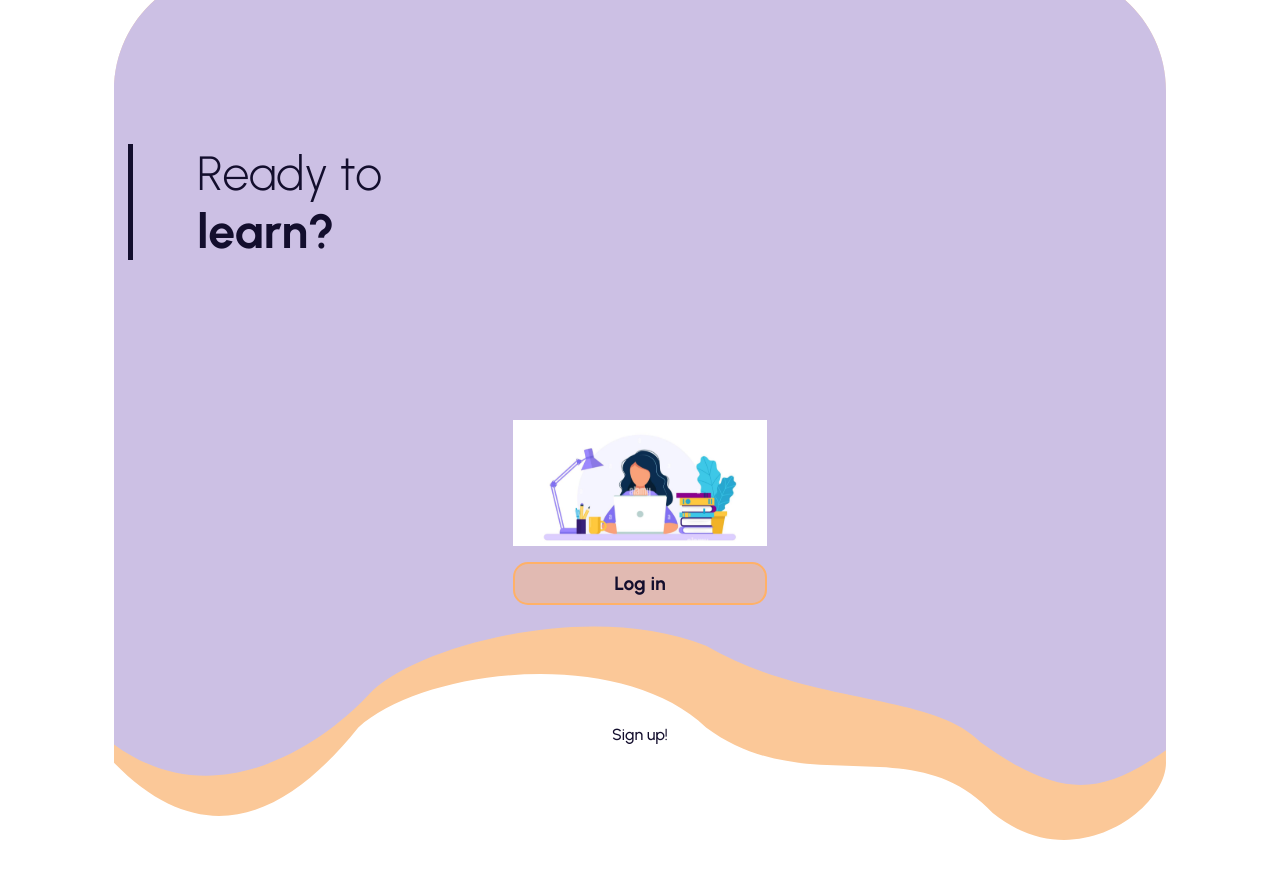
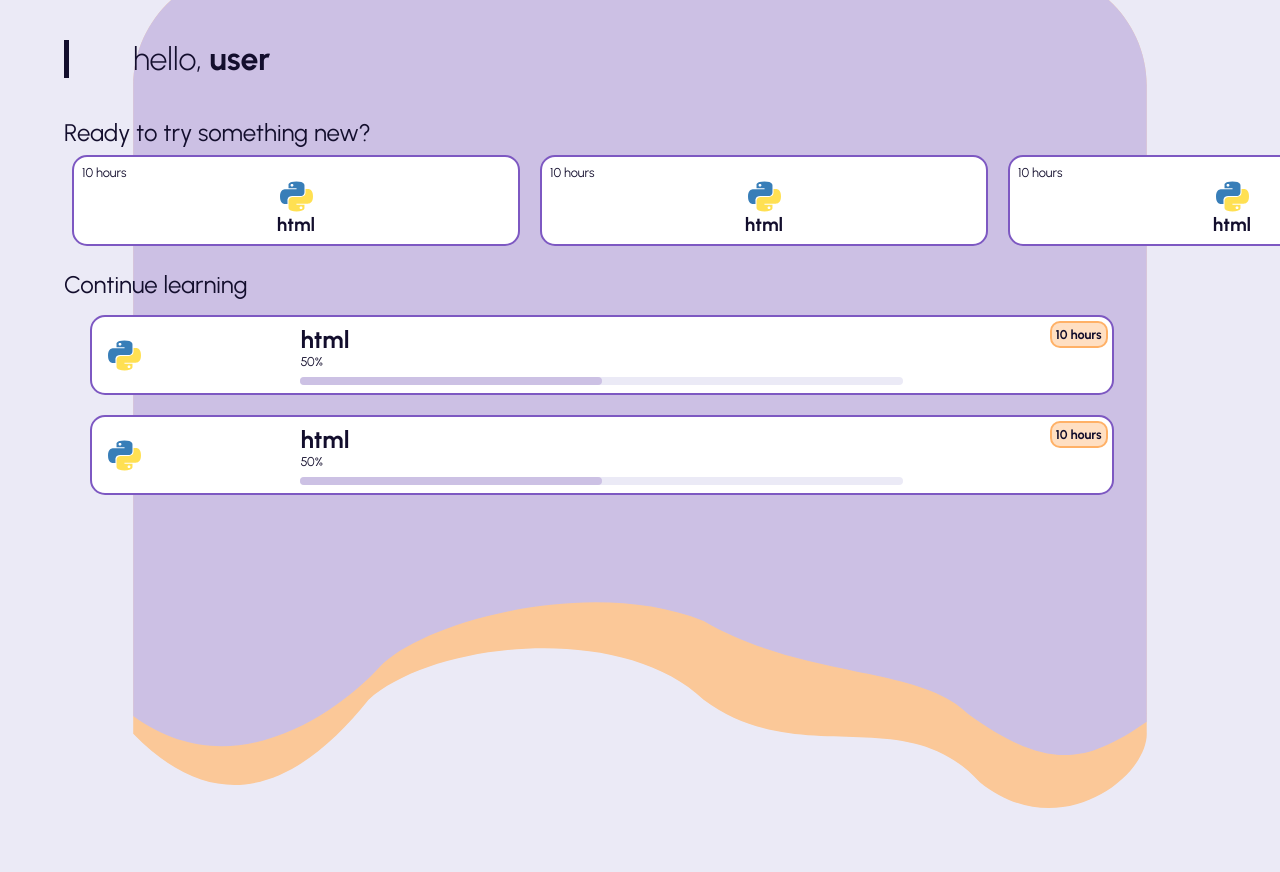
Before and after one commit to Vitolofs7/BrightMinds, a React (Vite) app in the folder frontend/: page /login in a window 1280 px wide. After the commit the page ends 840 px from the top, so only its background shows below. Built offline with nearby package versions, Linux system fonts and the light colour scheme.

Commit message:
Basic home page

```diff
--- a/frontend/src/App.jsx
+++ b/frontend/src/App.jsx
@@ -1,12 +1,14 @@
 import { useState } from 'react'
 import { LoginPage } from './pages/login/login.page'
+import { HomePage } from './pages/home/home.page'
 import './App.scss'
 
 function App() {
 
   return (
     <>
-      <LoginPage />
+      {/* <LoginPage /> */}
+      <HomePage username='user' />
 
 
     </>
--- a/frontend/src/App.scss
+++ b/frontend/src/App.scss
@@ -12,13 +12,14 @@
     :root {
         --color-yellow: #ffb167;
         --color-purple-dark: #130e2d;
+        --color-purple-dark-medium: #7D58C2;
         --color-purple-medium: #ccc1e4;
         --color-purple-light: #ebeaf6;
         --color-yellow-saturated: #ffb06666;
       }
 
       body {
-        // background-color: var(--color-purple-light);
+        background-color: var(--color-purple-light);
         background-image: url(./assets/backgroundThingy.svg);
         background-repeat: no-repeat;
         background-size: contain;
--- /dev/null
+++ b/frontend/src/components/card/card.component.jsx
@@ -0,0 +1,32 @@
+import { CardStyled } from "./card.styled";
+
+export const CardComponent = ({ className, type, courseLength, icon, courseName, courseProgress }) => {
+
+    return (
+        <CardStyled>
+            {type === 'courseSmall' && <div className="courseSmall">
+                <p>{courseLength}</p>
+                <img src={icon} alt="pythonLogo" />
+                <h3>{courseName}</h3>
+            </div>
+            }
+
+            {type === 'courseLarge' && <div className="courseLarge">
+                <img src={icon} alt="" />
+                <div>
+                    <h3>{courseName}</h3>
+                    <p>{courseProgress}</p>
+                    <div className="progressBarContainer">
+                        <div className="progressBar"></div>
+                    </div>
+                </div>
+                <div className="courseLength">
+                    <p>{courseLength}</p>
+                </div>
+            </div>
+
+
+            }
+        </CardStyled>
+    );
+}
--- /dev/null
+++ b/frontend/src/components/card/card.styled.js
@@ -0,0 +1,90 @@
+import styled from "styled-components";
+
+export const CardStyled = styled.div`
+
+
+.courseSmall {
+    background-color: #fff;
+    display: flex;
+    flex-direction: column;
+    justify-content: center;
+    align-items: center;
+    border: 2px solid var(--color-purple-dark-medium);
+    border-radius: 15px;
+    width: 35vw;
+    padding: 0.5rem;
+    img {
+        width: 33px;
+        height: 33px;
+    }
+    p {
+        align-self: flex-start;
+        font-size: 0.8rem;
+    }
+}
+
+.courseLarge {
+    position: relative;
+    background-color: #fff;
+    display: flex;
+    flex-direction: row;
+    justify-content: center;
+    align-items: center;
+    border: 2px solid var(--color-purple-dark-medium);
+    border-radius: 15px;
+    width: 80vw;
+    height: 10vh;
+    padding: 0.5rem;
+
+    >div:first-of-type {
+        width: 60%;
+        height: 100%;
+    }
+    img {
+        width: 33px;
+        height: 33px;
+        position: absolute;
+        left: 1rem;
+    }
+    h3 {
+        font-size: 1.5rem;
+        font-weight: bold;
+        color: var(--color-purple-dark);
+    }
+    p {
+        font-size: 0.8rem;
+        color: var(--color-purple-dark);
+    }
+
+    .courseLength {
+        position: absolute;
+        right: 0.25rem;
+        top: 0.25rem;
+        background-color: var(--color-yellow-saturated);
+        padding: 0.25rem;
+        border: 2px solid var(--color-yellow);
+        border-radius: 10px;
+        font-weight: 700;
+
+    }
+
+    .progressBarContainer {
+        background-color: var(--color-purple-light);
+        border-radius: 10px;
+        width: 100%;
+        height: 0.5rem;
+        margin-top: 0.5rem;
+        display: flex;
+        justify-content: start;
+        align-items: center;
+        gap: 0.5rem;
+    }
+
+    .progressBar {
+        background-color: var(--color-purple-medium);
+        border-radius: 10px;
+        width: 50%;
+        height: 100%;
+    }
+}
+`
--- /dev/null
+++ b/frontend/src/components/cardContainer/cardContainer.component.jsx
@@ -0,0 +1,5 @@
+import { CardContainerStyled } from "./cardContainer.styled";
+
+export const CardContainerComponent = ({ children, direction }) => {
+    return <CardContainerStyled className={direction}>{children}</CardContainerStyled>;
+}
--- /dev/null
+++ b/frontend/src/components/cardContainer/cardContainer.styled.js
@@ -0,0 +1,29 @@
+import styled from "styled-components";
+
+export const CardContainerStyled = styled.div`
+margin-bottom: 2vh;
+
+&.sideways {
+    display: flex;
+    flex-direction: row;
+    justify-content: start;
+    align-items: center;
+    gap: 20px;
+    padding: 0.5rem;
+    overflow-x: auto;
+    overflow-y: hidden;
+    &::-webkit-scrollbar {
+        display: none;
+    }
+}
+
+
+&.vertical {
+    display: flex;
+    flex-direction: column;
+    justify-content: start;
+    gap: 20px;
+    padding: 2vh 2vw;
+}
+
+`
--- /dev/null
+++ b/frontend/src/components/subtitle/subTitle.component.jsx
@@ -0,0 +1,9 @@
+import { SubTitleStyled } from "./subtitle.styled";
+
+export const SubTitleComponent = ({ text, boldness}) => {
+    return (
+        <SubTitleStyled className={`${boldness} subtitle`}>
+                <h2>{text}</h2>
+        </SubTitleStyled>
+    );
+}
--- /dev/null
+++ b/frontend/src/components/subtitle/subTitle.styled.js
@@ -0,0 +1,8 @@
+import styled from "styled-components";
+
+export const SubTitleStyled = styled.div`
+&.light h2{
+    font-weight: 400;
+}
+
+`
--- a/frontend/src/components/title/title.component.jsx
+++ b/frontend/src/components/title/title.component.jsx
@@ -2,9 +2,6 @@ import { TitleStyled } from "./title.styled";
 
 
 export const TitleComponent = ({ text, boldText, logo, size }) => {
-
-    console.log(size);
-
 
     return (
         <TitleStyled className='title'>
@@ -12,7 +9,7 @@ export const TitleComponent = ({ text, boldText, logo, size }) => {
                 {logo && <img src={logo} alt="Logo" />}
                 <div>
                     <h1>{text}</h1>
-                    <p>{boldText}</p>
+                    <p>{`${boldText}`}</p>
                 </div>
             </div>
 
--- a/frontend/src/components/title/title.styled.js
+++ b/frontend/src/components/title/title.styled.js
@@ -1,9 +1,11 @@
 import styled from "styled-components";
 
 export const TitleStyled = styled.div`
-    /* margin-left: 5vw; */
     padding-left: 5vw;
     border-left: 5px solid var(--color-purple-dark);
+    white-space: pre;
+
+
 
 
     h1 {
@@ -24,6 +26,22 @@ export const TitleStyled = styled.div`
         }
     }
 
+    .small {
+        display: flex;
+        width: 100%;
+        >div {
+            display: flex;
+            align-items: center;
+        }
+        h1 {
+            font-size: 2rem;
+        }
+
+        p {
+            font-size: 2rem;
+        }
+    }
+
 
 
 `
--- /dev/null
+++ b/frontend/src/pages/home/home.page.jsx
@@ -0,0 +1,31 @@
+import { HomeStyled } from "./home.styled";
+import { TitleComponent } from "../../components/title/title.component";
+import { SubTitleComponent } from "../../components/subtitle/subTitle.component";
+import { CardComponent } from "../../components/card/card.component";
+import { CardContainerComponent } from "../../components/cardContainer/cardContainer.component";
+import pythonLogo from "../../assets/pythonLogo.svg";
+
+
+export const HomePage = ({ username }) => {
+    username = 'user'
+
+
+    return (
+        <HomeStyled>
+            <TitleComponent text="hello, " boldText={username} logo={null} size="small" />
+            <SubTitleComponent text="Ready to try something new?" boldness="light" />
+            <CardContainerComponent direction="sideways" className="cards">
+                <CardComponent icon={pythonLogo} color="yellow" type="courseSmall" courseName="html" courseLength='10 hours' />
+                <CardComponent icon={pythonLogo} color="yellow" type="courseSmall" courseName="html" courseLength='10 hours' />
+                <CardComponent icon={pythonLogo} color="yellow" type="courseSmall" courseName="html" courseLength='10 hours' />
+                <CardComponent icon={pythonLogo} color="yellow" type="courseSmall" courseName="html" courseLength='10 hours' />
+            </CardContainerComponent>
+            <SubTitleComponent text='Continue learning' boldness="light" />
+            <CardContainerComponent direction="vertical" className="cards">
+                <CardComponent icon={pythonLogo} color="yellow" type="courseLarge" courseName="html" courseLength='10 hours' courseProgress='50%' />
+                <CardComponent icon={pythonLogo} color="yellow" type="courseLarge" courseName="html" courseLength='10 hours' courseProgress='50%' />
+            </CardContainerComponent>
+
+        </HomeStyled>
+    );
+}
--- /dev/null
+++ b/frontend/src/pages/home/home.styled.js
@@ -0,0 +1,11 @@
+import styled from "styled-components";
+
+export const HomeStyled = styled.div`
+min-height: 100vh;
+margin-top: 5vh;
+padding-left: 5%;
+.title {
+    margin-bottom: 5vh;
+}
+
+`
```
Also changed, not shown: frontend/src/assets/pythonLogo.svg (added).
